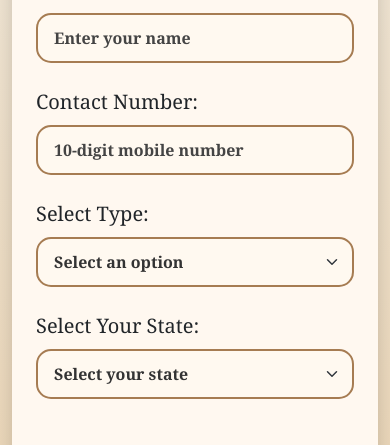
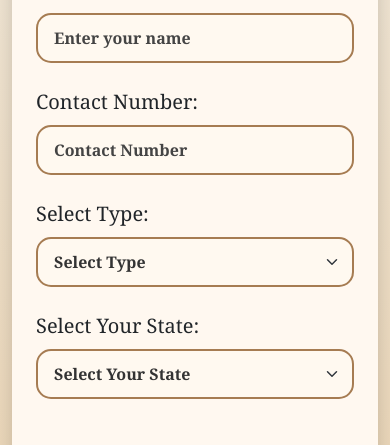
Before and after one commit to sumajaragala/WebProject, a plain HTML site: page branches.html in a window 390 px wide. Shown: the part 7343-7788 px from the top of the page. Drawn offline with nearby package versions, Linux system fonts and the light colour scheme.

Commit message:
Update branches.html

```diff
--- a/branches.html
+++ b/branches.html
@@ -954,24 +954,25 @@
               </div>
               <div class="mb-4 text-start fade-in delay-3">
               <label for="contact" class="form-label fs-5">Contact Number:</label>
-                <input type="tel" class="form-control form-control-lg" id="contact" name="contact" required
-                  placeholder="10-digit mobile number">
+             <input type="tel" class="form-control" id="popup-contact" placeholder="Contact Number"
+        pattern="[0-9]{10}" maxlength="10" required />
             </div>
             <div class="mb-4 text-start fade-in delay-4">
               <label for="type" class="form-label fs-5">Select Type:</label>
-                <select class="form-select form-select-lg" id="type" name="type" required>
-                  <option selected disabled>Select an option</option>
-                  <option value="sell">Sell Gold</option>
-                  <option value="release">Release Pledged Gold</option>
-                  <option value="enquiry">General Enquiry</option>
+             <select class="form-select" id="popup-type" required>
+        <option value="">Select Type</option>
+        <option>Buy Gold</option>
+        <option>Sell Gold</option>
+        <option>Repledge Gold</option>
       </select>
       </div>
+
        <div class="mb-5 text-start fade-in delay-5">
               <label for="state" class="form-label fs-5">Select Your State:</label>
-                <select class="form-select form-select-lg" id="state" name="state" required>
-                  <option selected disabled>Select your state</option>
-                  <option value="karnataka">Karnataka</option>
-                  <option value="tamilnadu">Tamil Nadu</option>
+      <select class="form-select" id="popup-state" required>
+        <option value="">Select Your State</option>
+        <option>Karnataka</option>
+        <option>Tamil Nadu</option>
       </select>
             </div>
               <div class="fade-in delay-6">
@@ -1719,4 +1720,5 @@
       <script src="https://cdn.jsdelivr.net/npm/bootstrap@5.3.7/dist/js/bootstrap.bundle.min.js"></script>
     </body>
 
+
 </html>
```
Lines whose indentation alone changed are shown as unchanged.
